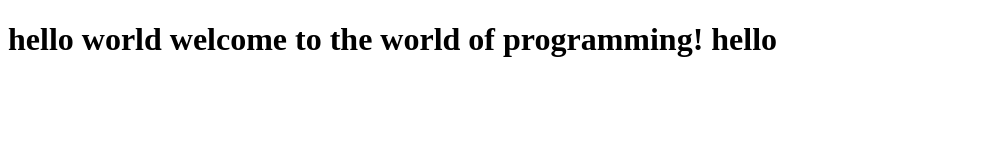
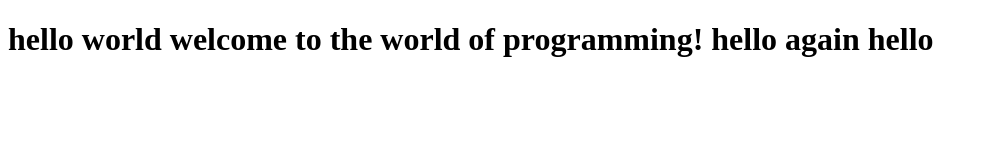
Before and after one commit to sunnydodhiya/lecture0, a plain HTML site: page hello1.html in a window 1280 px wide. Shown: the whole page, without its empty margins (0-987 px from the left). Drawn offline with Linux system fonts and the light colour scheme.

Commit message:
added third hello

```diff
--- a/hello1.html
+++ b/hello1.html
@@ -12,6 +12,6 @@
     </head>
     <body>
         <h1>
-            hello world welcome to the world of programming! hello</h1>
+            hello world welcome to the world of programming! hello again hello</h1>
     </body>
 </html>
```
